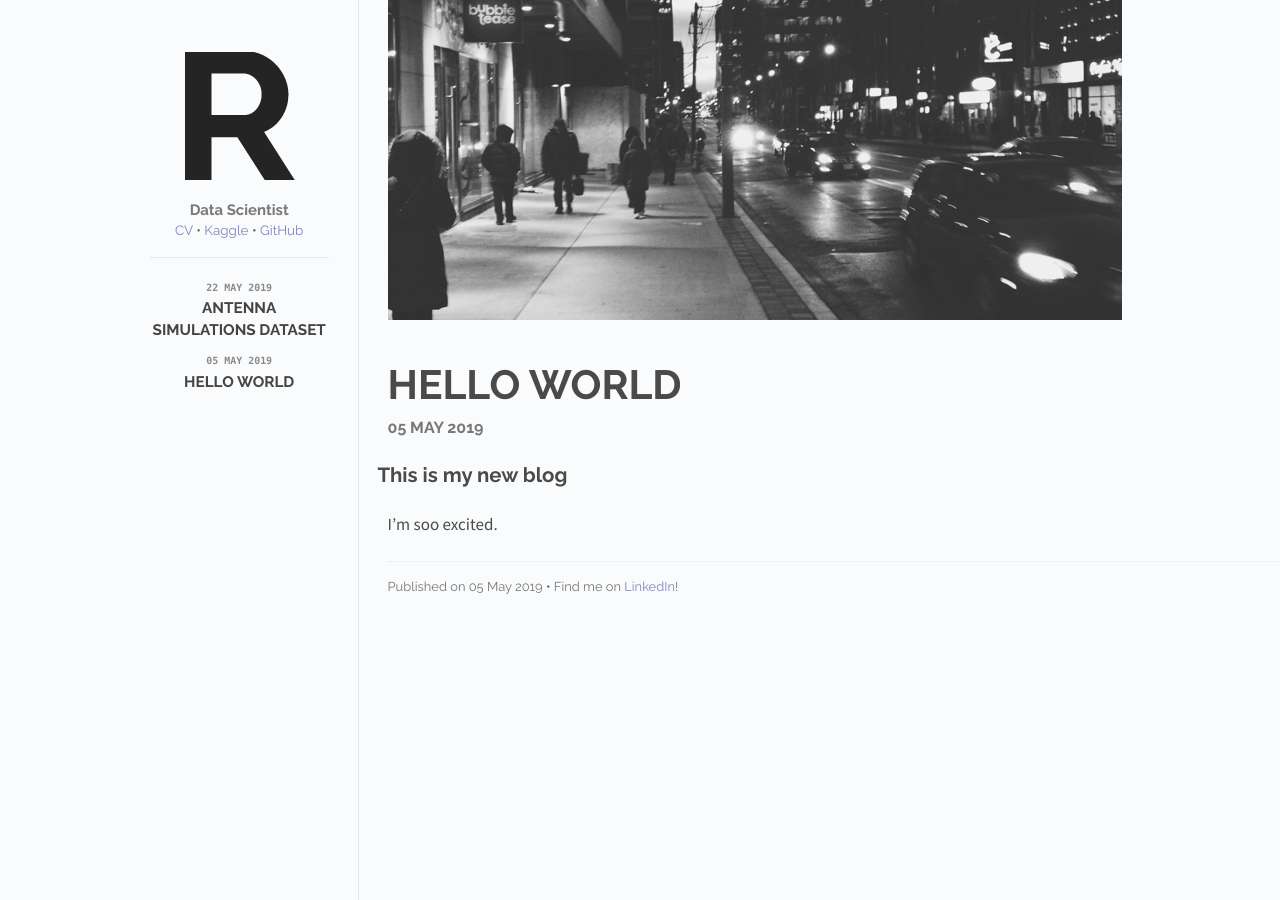
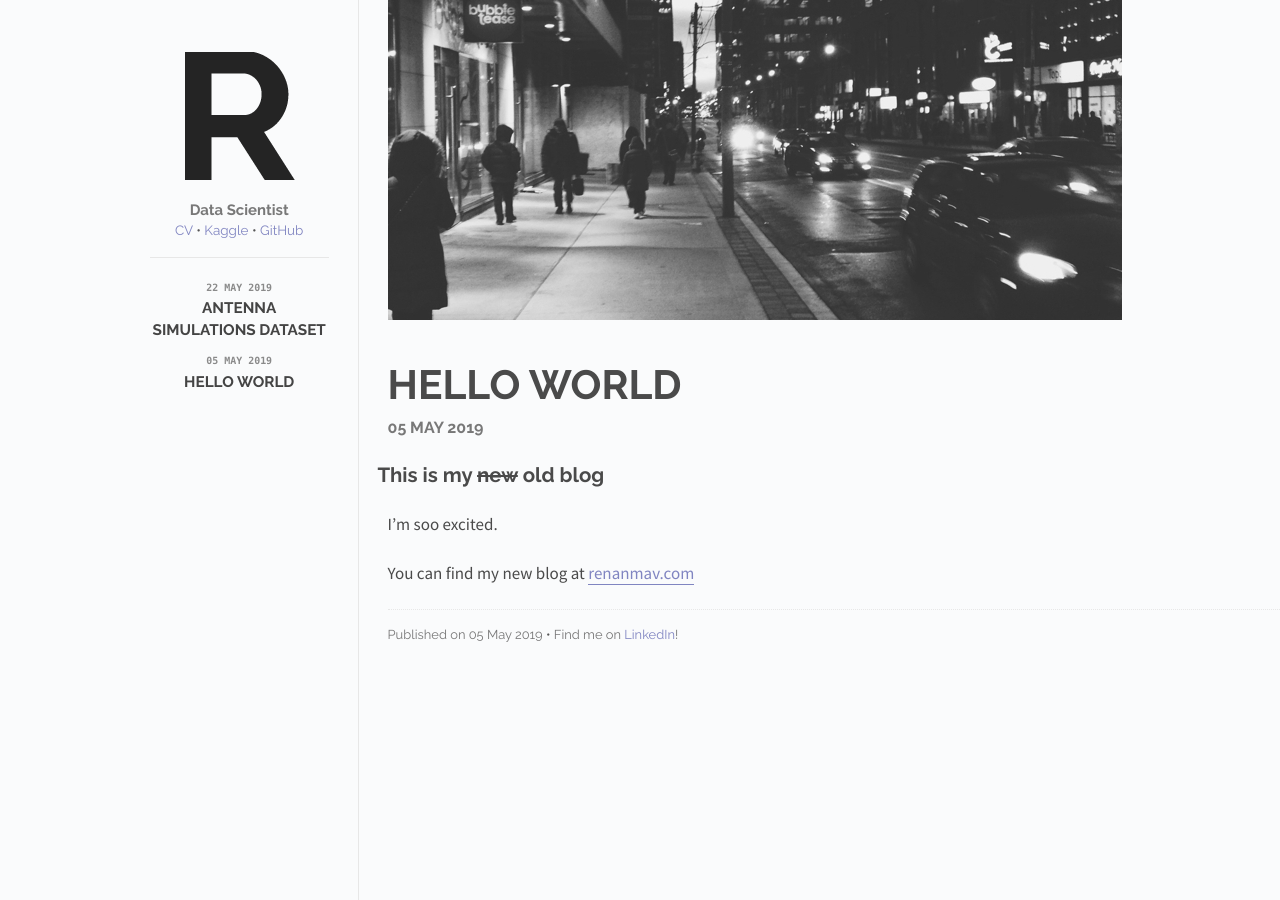
Before and after one commit to renanmav/renanmav.github.io, a Jekyll site: the page built from _posts/2019-05-05-hello-world.md, in a window 1280 px wide. Built offline with Jekyll 4.4.1, drawn with Linux system fonts in a browser that asks for light colours.

Commit message:
Update 2019-05-05-hello-world.md

```diff
--- a/_posts/2019-05-05-hello-world.md
+++ b/_posts/2019-05-05-hello-world.md
@@ -6,6 +6,8 @@ date: 2019-05-05 13:06:00
 categories: posts
 ---
 
-## This is my new blog
+## This is my ~~new~~ old blog
 
 I'm soo excited.
+
+You can find my new blog at [renanmav.com](https://renanmav.com)
```
